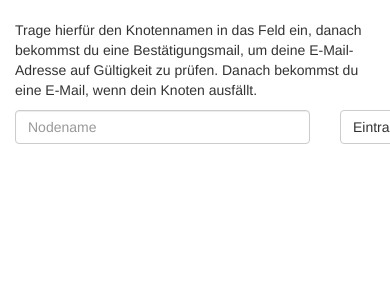
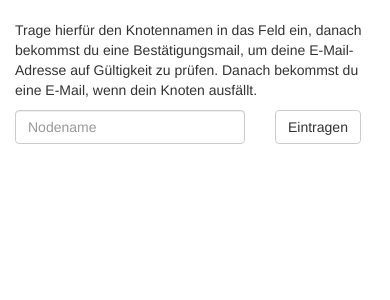
Before and after one commit to FreifunkBremen/nodemon, a PHP site: page / in a window 390 px wide; the page is wider, and only the part inside the window is pictured. Shown: the part 140-440 px from the top of that part. Run offline with PHP 8.4, Linux system fonts and the light colour scheme; data that the repository does not hold is empty; a stand-in replaces the project's code that opens the database connection; some libraries are stand-ins or nearby versions.

Commit message:
Fixed width

```diff
--- a/index.php
+++ b/index.php
@@ -138,7 +138,7 @@ if (isset($_GET['delete']) && isset($_GET['token']) && !empty($_GET['token'])) {
 
         <form method="post" action="<?php echo $_SERVER['SCRIPT_URI']; ?>">
           <div class="form-group row">
-            <div class="col-xs-10 col-md-10">
+            <div class="col-xs-8 col-md-10">
               <input type="text" class="form-control" id="nodename" placeholder="Nodename" name="nodename">
             </div><div class="col-xs-2 col-md-2">
               <input type="submit" name="submit" value="Eintragen" class="btn btn-default">
```
